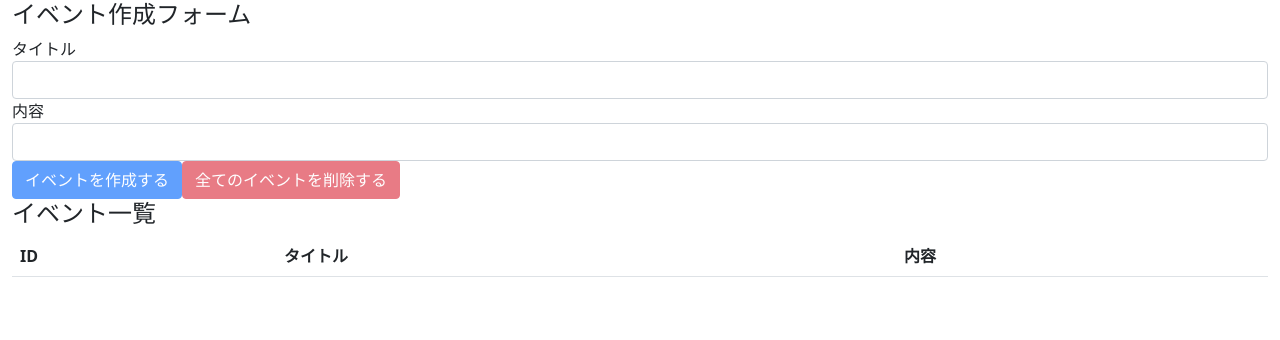
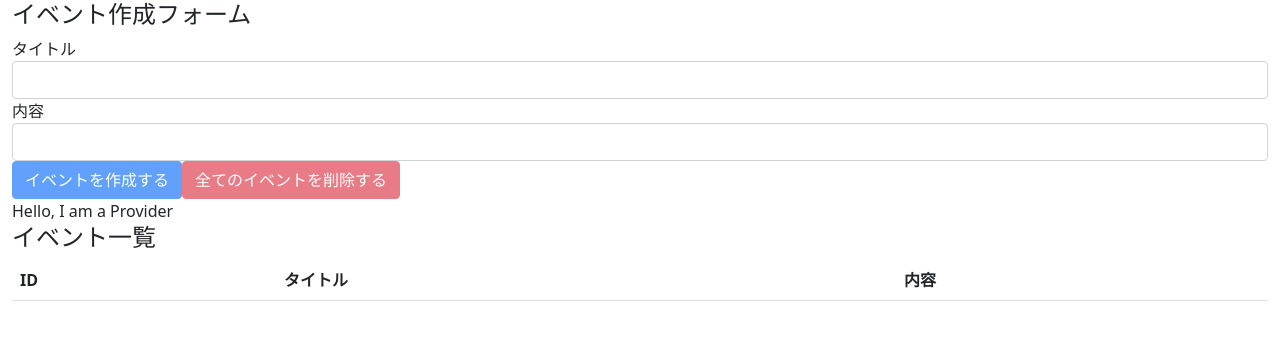
Before and after one commit to r-big-island/react-sample-app-101, a React (Create React App) app: page / in a window 1280 px wide. Shown: the top 340 px of the page. Built offline with nearby package versions, Linux system fonts and the light colour scheme.

Commit message:
implement createContext the way before the hooks

```diff
--- a/src/components/App.tsx
+++ b/src/components/App.tsx
@@ -3,8 +3,9 @@
 import 'bootstrap/dist/css/bootstrap.min.css';
 
 import EventForm from './EventForm';
-
 import Events from './Events';
+// contextを利用するためのimport
+import AppContext from '../contexts/AppContext';
 // 作成したreducerを利用するためのimport
 import reducer from '../reducers';
 
@@ -26,11 +27,14 @@
   >(reducer, []);
 
   return (
-    // JSX記法では、通常のHTMLとは異なるルールでダグのプロパティを作成する必要がある
-    <div className="container-fluid">
-      <EventForm state={state} dispatch={dispatch} />
-      <Events state={state} dispatch={dispatch} />
-    </div>
+    // React Hooksが導入されるより前の書き方
+    <AppContext.Provider value={'Hello, I am a Provider'}>
+      {/* JSX記法では、通常のHTMLとは異なるルールでダグのプロパティを作成する必要がある */}
+      <div className="container-fluid">
+        <EventForm state={state} dispatch={dispatch} />
+        <Events state={state} dispatch={dispatch} />
+      </div>
+    </AppContext.Provider>
   );
 };
 
--- a/src/components/Events.tsx
+++ b/src/components/Events.tsx
@@ -1,6 +1,7 @@
 import React from 'react';
 
 import Event from './Event';
+import AppContext from '../contexts/AppContext';
 
 type eventForm = {
   type?: string;
@@ -20,6 +21,12 @@
 }> = ({ state, dispatch }) => {
   return (
     <>
+      {/* React Hooksが導入されるより前の書き方 */}
+      <AppContext.Consumer>
+        {(value) => {
+          return <div>{value}</div>;
+        }}
+      </AppContext.Consumer>
       <h4>イベント一覧</h4>
       <table className="table table-hover">
         <thead>
```
